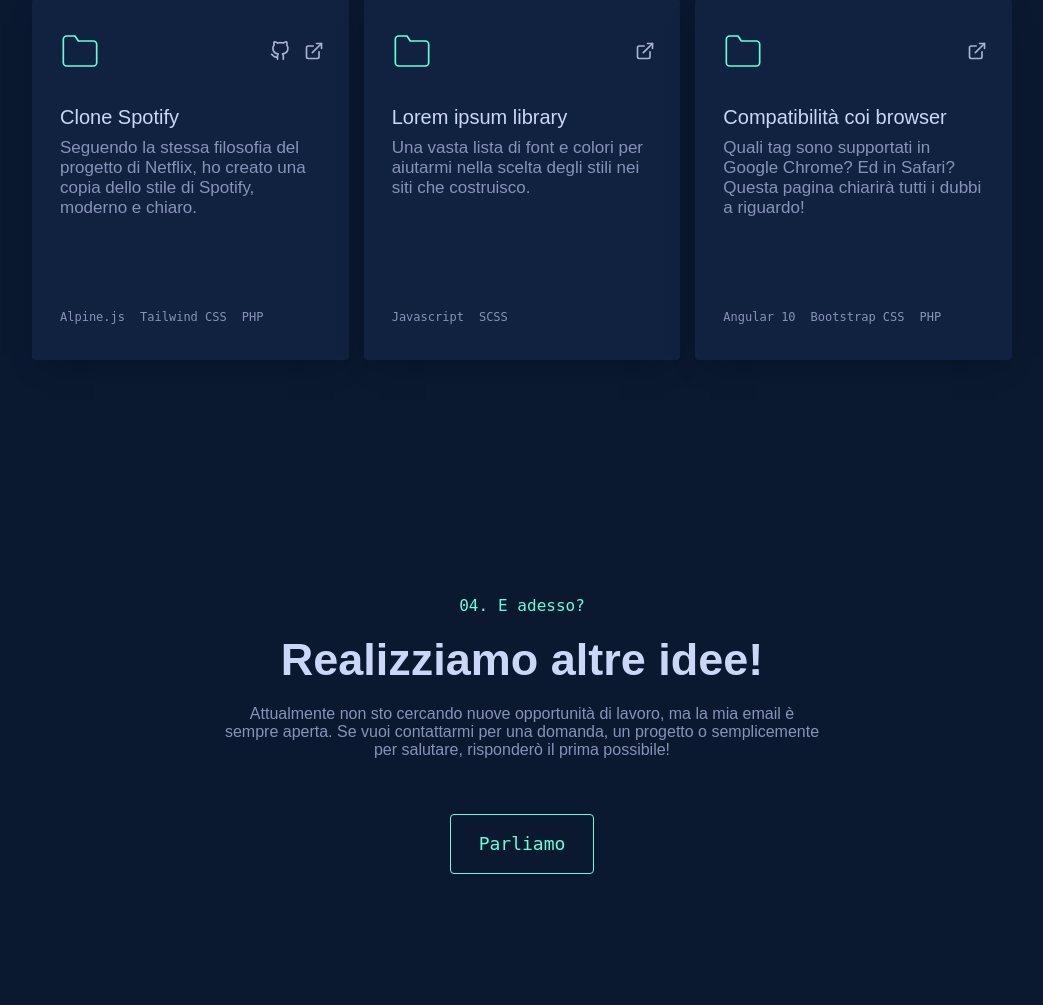
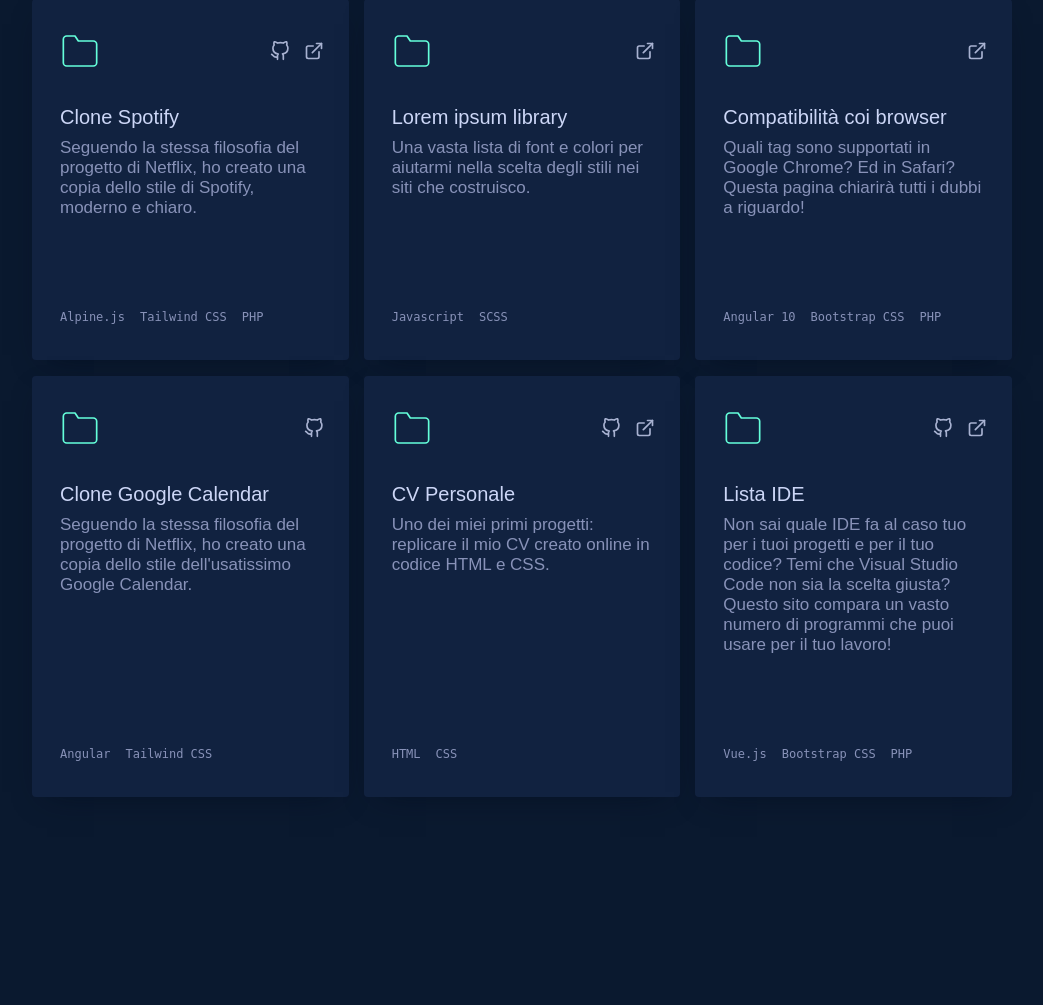
Before and after one commit to B1akeIT/portfolio, a PHP site: page /Home_page.php in a window 1280 px wide. Shown: the part 3920-4925 px from the top of the page, without its empty margins (118-1161 px from the left). Run offline with PHP 8.4, Linux system fonts and the light colour scheme; some web fonts are replaced.

Commit message:
Inizio costruzione pagina progetto singolo

```diff
--- a/Home_page.php
+++ b/Home_page.php
@@ -5,7 +5,7 @@ $json = file_get_contents('dati.json');
 $data = json_decode($json);
 
 $servizio = new Servizio();
-$gestoreProgetti = new GestoreProgetti($data->progetti_in_evidenza, array_slice($data->progetti_secondari, 0, 3));
+$gestoreProgetti = new GestoreProgetti($data->progetti_in_evidenza, array_slice($data->progetti_secondari, 0, 6));
 ?>
 
 <!DOCTYPE html>
--- a/servizio/componenti/gestore-progetti.php
+++ b/servizio/componenti/gestore-progetti.php
@@ -50,18 +50,18 @@ class GestoreProgetti
     public array $progettiInEvidenza = array();
     public array $progettiSecondari = array();
 
-    public function __construct($pie, $ps)
+    public function __construct($progettiInEvidenza = [], $progettiSecondari = [])
     {
-        $this->progettiInEvidenza = $pie;
-        $this->progettiSecondari = $ps;
+        $this->progettiInEvidenza = $progettiInEvidenza;
+        $this->progettiSecondari = $progettiSecondari;
     }
 
-    /*
+    /**
      *
-     * @param Link[] $link che contiene i link del progetto
-     *
+     * @param Link[] $links che contiene i link del progetto
+     * @return string Stringa di codice HTML dei link come una serie di <a>, senza <div> che li contiene
      */
-    public function costruisciLinks($links): string
+    public function costruisciLinks(array $links): string
     {
         $stringaLink = "";
         // Scorre i link del progetto
--- a/stile.css
+++ b/stile.css
@@ -1039,27 +1039,23 @@ h2.titolo-progetti-secondari {
   align-items: center;
   margin-bottom: 35px;
 }
-
-.progetto-secondario svg {
+.progetto-secondario .contenuto-progetto .header svg {
   fill: none;
   vertical-align: middle;
 }
-
-.progetto-secondario .icona-cartella {
+.progetto-secondario .contenuto-progetto .header svg.icona-cartella {
   width: 40px;
   height: 40px;
   max-width: 100%;
   vertical-align: middle;
 }
-
-.progetto-secondario .lista-link {
+.progetto-secondario .contenuto-progetto .header .lista-link {
   display: flex;
   -webkit-box-align: center;
   align-items: center;
   margin-right: -10px;
 }
-
-.progetto-secondario .link {
+.progetto-secondario .contenuto-progetto .header .lista-link .link {
   color: var(--grey);
   display: flex;
   -webkit-box-pack: center;
@@ -1072,28 +1068,23 @@ h2.titolo-progetti-secondari {
   cursor: pointer;
   transition: color 0.25s;
 }
-
-.progetto-secondario .link:hover {
+.progetto-secondario .contenuto-progetto .header .lista-link .link:hover {
   color: var(--green);
 }
-
-.progetto-secondario .link svg {
+.progetto-secondario .contenuto-progetto .header .lista-link .link svg {
   width: 20px;
   height: 20px;
 }
-
-.progetto-secondario .titolo-progetto {
+.progetto-secondario .contenuto-progetto .titolo-progetto {
   margin: 0 0 10px;
   color: var(--light-grey);
   font-size: 20px;
 }
-
-.progetto-secondario .descrizione-progetto {
+.progetto-secondario .contenuto-progetto .descrizione-progetto {
   color: var(--grey);
   font-size: 17px;
 }
-
-.progetto-secondario ul.lista-tecnologie {
+.progetto-secondario .contenuto-progetto ul.lista-tecnologie {
   display: flex;
   align-items: flex-end;
   -webkit-box-flex: 1;
@@ -1103,14 +1094,12 @@ h2.titolo-progetti-secondari {
   margin: 20px 0 0;
   list-style: none;
 }
-
-.progetto-secondario ul.lista-tecnologie li {
+.progetto-secondario .contenuto-progetto ul.lista-tecnologie li {
   font-family: var(--font-mono);
   font-size: 12px;
   line-height: 1.75;
 }
-
-.progetto-secondario ul.lista-tecnologie li:not(:last-of-type) {
+.progetto-secondario .contenuto-progetto ul.lista-tecnologie li:not(:last-of-type) {
   margin-right: 15px;
 }
 
@@ -1214,6 +1203,15 @@ footer .footer-contenuto {
 }
 
 /********** Stile pagina progetto singolo **********/
+.pagina-progetto-singolo #progetto-singolo .header {
+  margin-bottom: 50px;
+}
+.pagina-progetto-singolo #progetto-singolo .header .header-info {
+  display: flex;
+  flex-direction: row;
+  align-content: center;
+  gap: 15px;
+}
 .pagina-progetto-singolo #progetto-singolo section > * {
   margin: 25px 0;
   font-size: 19px;
--- a/stile.scss
+++ b/stile.scss
@@ -1138,30 +1138,26 @@ h2.titolo-progetti-secondari {
       -webkit-box-align: center;
       align-items: center;
       margin-bottom: 35px;
-    }
-  }
-}
-
-.progetto-secondario svg {
+
+      svg {
         fill: none;
         vertical-align: middle;
-}
-
-.progetto-secondario .icona-cartella {
+
+        &.icona-cartella {
           width: 40px;
           height: 40px;
           max-width: 100%;
           vertical-align: middle;
         }
-
-.progetto-secondario .lista-link {
+      }
+
+      .lista-link {
         display: flex;
         -webkit-box-align: center;
         align-items: center;
         margin-right: -10px;
-}
-
-.progetto-secondario .link {
+
+        .link {
           color: var(--grey);
           display: flex;
           -webkit-box-pack: center;
@@ -1173,29 +1169,31 @@ h2.titolo-progetti-secondari {
           z-index: 1;
           cursor: pointer;
           transition: color 0.25s;
-}
-
-.progetto-secondario .link:hover {
-  color: var(--green);
-}
-
-.progetto-secondario .link svg {
+
+          &:hover {
+            color: var(--green);
+          }
+
+          svg {
             width: 20px;
             height: 20px;
           }
-
-.progetto-secondario .titolo-progetto {
+        }
+      }
+    }
+
+    .titolo-progetto {
       margin: 0 0 10px;
       color: var(--light-grey);
       font-size: 20px;
     }
 
-.progetto-secondario .descrizione-progetto {
+    .descrizione-progetto {
       color: var(--grey);
       font-size: 17px;
     }
 
-.progetto-secondario ul.lista-tecnologie {
+    ul.lista-tecnologie {
       display: flex;
       align-items: flex-end;
       -webkit-box-flex: 1;
@@ -1204,16 +1202,18 @@ h2.titolo-progetti-secondari {
       padding: 0;
       margin: 20px 0 0;
       list-style: none;
-}
-
-.progetto-secondario ul.lista-tecnologie li {
+
+      li {
         font-family: var(--font-mono);
         font-size: 12px;
         line-height: 1.75;
-}
-
-.progetto-secondario ul.lista-tecnologie li:not(:last-of-type) {
+
+        &:not(:last-of-type) {
           margin-right: 15px;
+        }
+      }
+    }
+  }
 }
 
 /***** Sezione Contatti *****/
@@ -1340,9 +1340,22 @@ footer {
 /********** Stile pagina progetto singolo **********/
 
 .pagina-progetto-singolo {
-  #progetto-singolo section > * {
+  #progetto-singolo {
+    .header {
+      margin-bottom: 50px;
+
+      .header-info {
+        display: flex;
+        flex-direction: row;
+        align-content: center;
+        gap: 15px;
+      }
+    }
+
+    section > * {
       margin: 25px 0;
       font-size: 19px;
+    }
   }
 
   .lista-link {
```
Also changed, not shown: Progetto_singolo.php (+14 -15 lines), dati.json (+178 -1 lines), img/immagine_placeholder_progetti.jpg (added), img/immagine_placeholder_progetti_2.jpg (added), 1 other file. Lines whose indentation alone changed are shown as unchanged.
